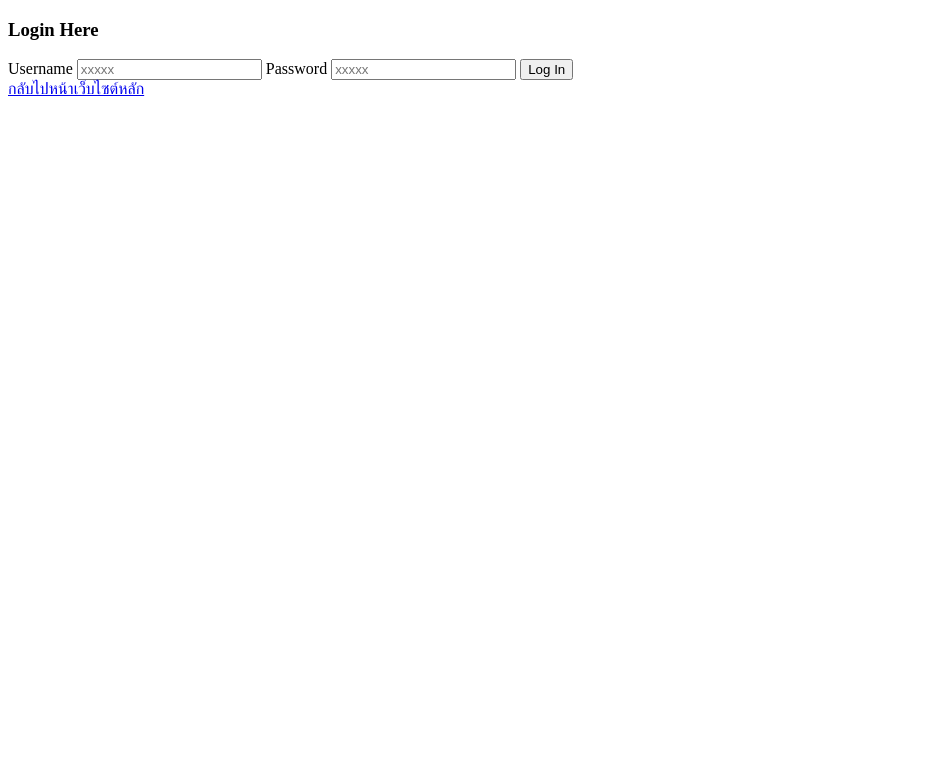
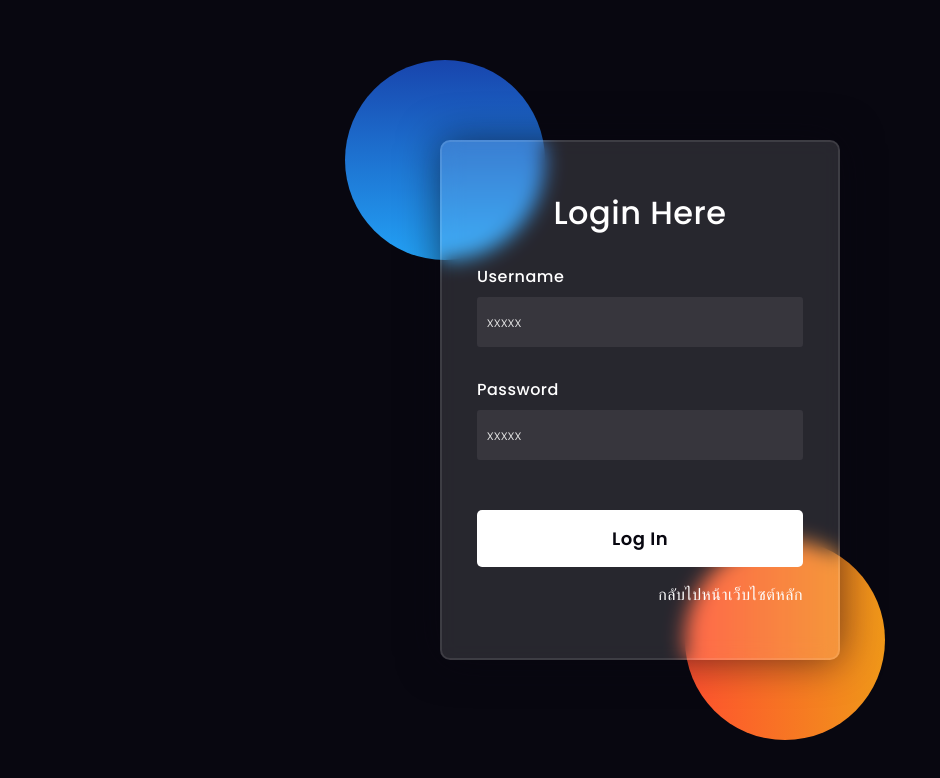
Before and after one commit to cceasyweb/cceasyweb, a plain HTML site: page index.html in a window 1280 px wide. Shown: the whole page, without its empty margins (0-940 px from the left). Drawn offline with Linux system fonts and the light colour scheme.

Commit message:
Update index.html

```diff
--- a/index.html
+++ b/index.html
@@ -2,13 +2,162 @@
 <html lang="en">
 
 <head>
-    <title>Glassmorphism Login Form</title>
+    <!-- Design by foolishdeveloper.com -->
+    <title>Glassmorphism login Form Tutorial in html css</title>
+
     <link rel="preconnect" href="https://fonts.gstatic.com">
     <link rel="stylesheet" href="https://cdnjs.cloudflare.com/ajax/libs/font-awesome/5.15.4/css/all.min.css">
     <link href="https://fonts.googleapis.com/css2?family=Poppins:wght@300;500;600&display=swap" rel="stylesheet">
     <!--Stylesheet-->
-    <style>
-        /* ... style เดิมทั้งหมด ... */
+    <style media="screen">
+        *,
+        *:before,
+        *:after {
+            padding: 0;
+            margin: 0;
+            box-sizing: border-box;
+        }
+
+        body {
+            background-color: #080710;
+        }
+
+        .background {
+            width: 430px;
+            height: 520px;
+            position: absolute;
+            transform: translate(-50%, -50%);
+            left: 50%;
+            top: 50%;
+        }
+
+        .background .shape {
+            height: 200px;
+            width: 200px;
+            position: absolute;
+            border-radius: 50%;
+        }
+
+        .shape:first-child {
+            background: linear-gradient(#1845ad,
+                    #23a2f6);
+            left: -80px;
+            top: -80px;
+        }
+
+        .shape:last-child {
+            background: linear-gradient(to right,
+                    #ff512f,
+                    #f09819);
+            right: -30px;
+            bottom: -80px;
+        }
+
+        form {
+            height: 520px;
+            width: 400px;
+            background-color: rgba(255, 255, 255, 0.13);
+            position: absolute;
+            transform: translate(-50%, -50%);
+            top: 50%;
+            left: 50%;
+            border-radius: 10px;
+            backdrop-filter: blur(10px);
+            border: 2px solid rgba(255, 255, 255, 0.1);
+            box-shadow: 0 0 40px rgba(8, 7, 16, 0.6);
+            padding: 50px 35px;
+        }
+
+        form * {
+            font-family: 'Poppins', sans-serif;
+            color: #ffffff;
+            letter-spacing: 0.5px;
+            outline: none;
+            border: none;
+        }
+
+        form h3 {
+            font-size: 32px;
+            font-weight: 500;
+            line-height: 42px;
+            text-align: center;
+        }
+
+        label {
+            display: block;
+            margin-top: 30px;
+            font-size: 16px;
+            font-weight: 500;
+        }
+
+        input {
+            display: block;
+            height: 50px;
+            width: 100%;
+            background-color: rgba(255, 255, 255, 0.07);
+            border-radius: 3px;
+            padding: 0 10px;
+            margin-top: 8px;
+            font-size: 14px;
+            font-weight: 300;
+        }
+
+        ::placeholder {
+            color: #e5e5e5;
+        }
+
+        button {
+            margin-top: 50px;
+            width: 100%;
+            background-color: #ffffff;
+            color: #080710;
+            padding: 15px 0;
+            font-size: 18px;
+            font-weight: 600;
+            border-radius: 5px;
+            cursor: pointer;
+        }
+
+        .social {
+            margin-top: 30px;
+            display: flex;
+        }
+
+        .social div {
+            background: red;
+            width: 150px;
+            border-radius: 3px;
+            padding: 5px 10px 10px 5px;
+            background-color: rgba(255, 255, 255, 0.27);
+            color: #eaf0fb;
+            text-align: center;
+        }
+
+        .social div:hover {
+            background-color: rgba(255, 255, 255, 0.47);
+        }
+
+        .social .fb {
+            margin-left: 25px;
+        }
+
+        .social i {
+            margin-right: 4px;
+        }
+
+        .container {
+            text-align: right;
+            margin-top: 15px;
+        }
+
+        .container a {
+            text-decoration: none;
+            color: #fdfdfd;
+        }
+
+        .container a:hover {
+            text-decoration: underline;
+        }
     </style>
 </head>
 
@@ -57,5 +206,7 @@
             }
         });
     </script>
+
 </body>
+
 </html>
```
